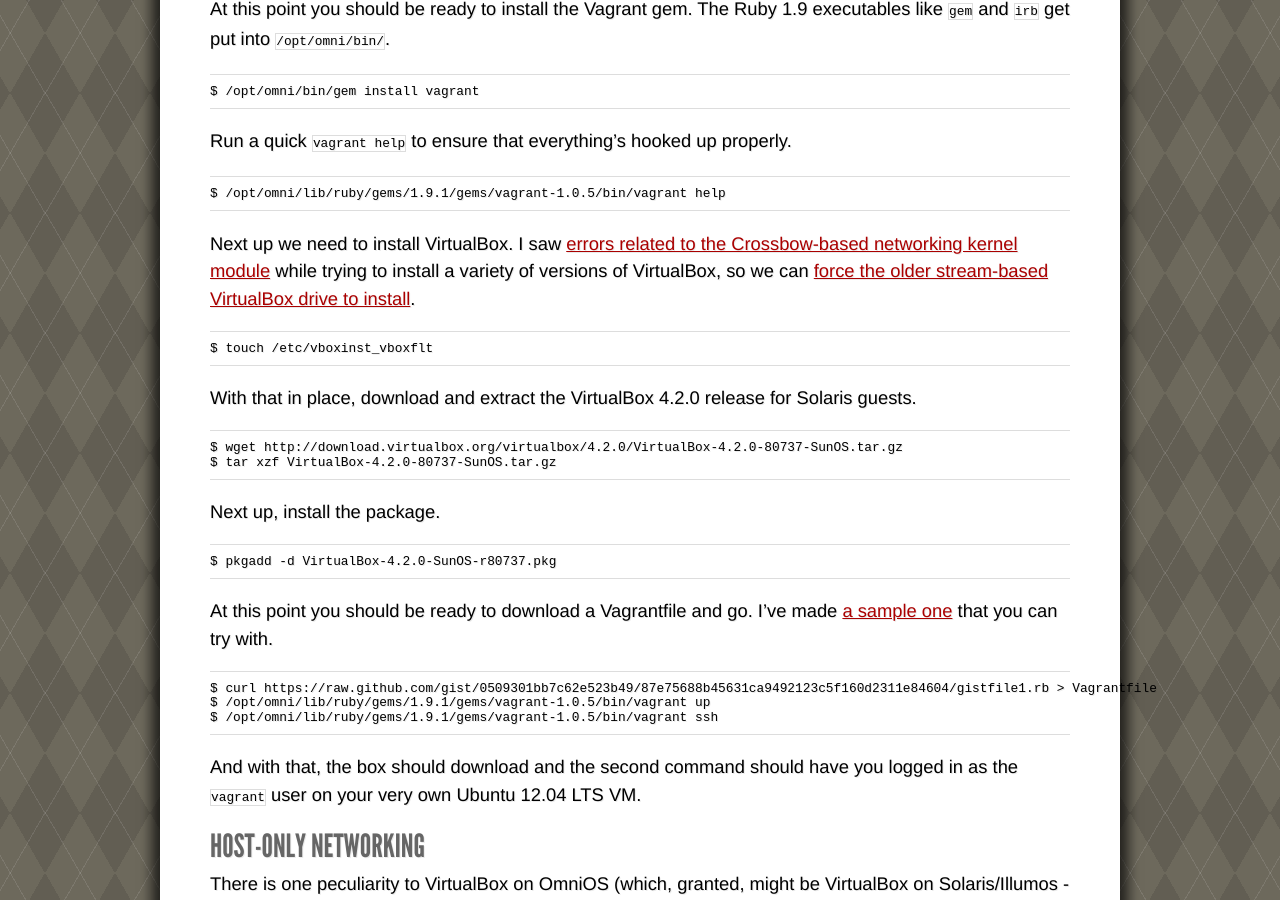
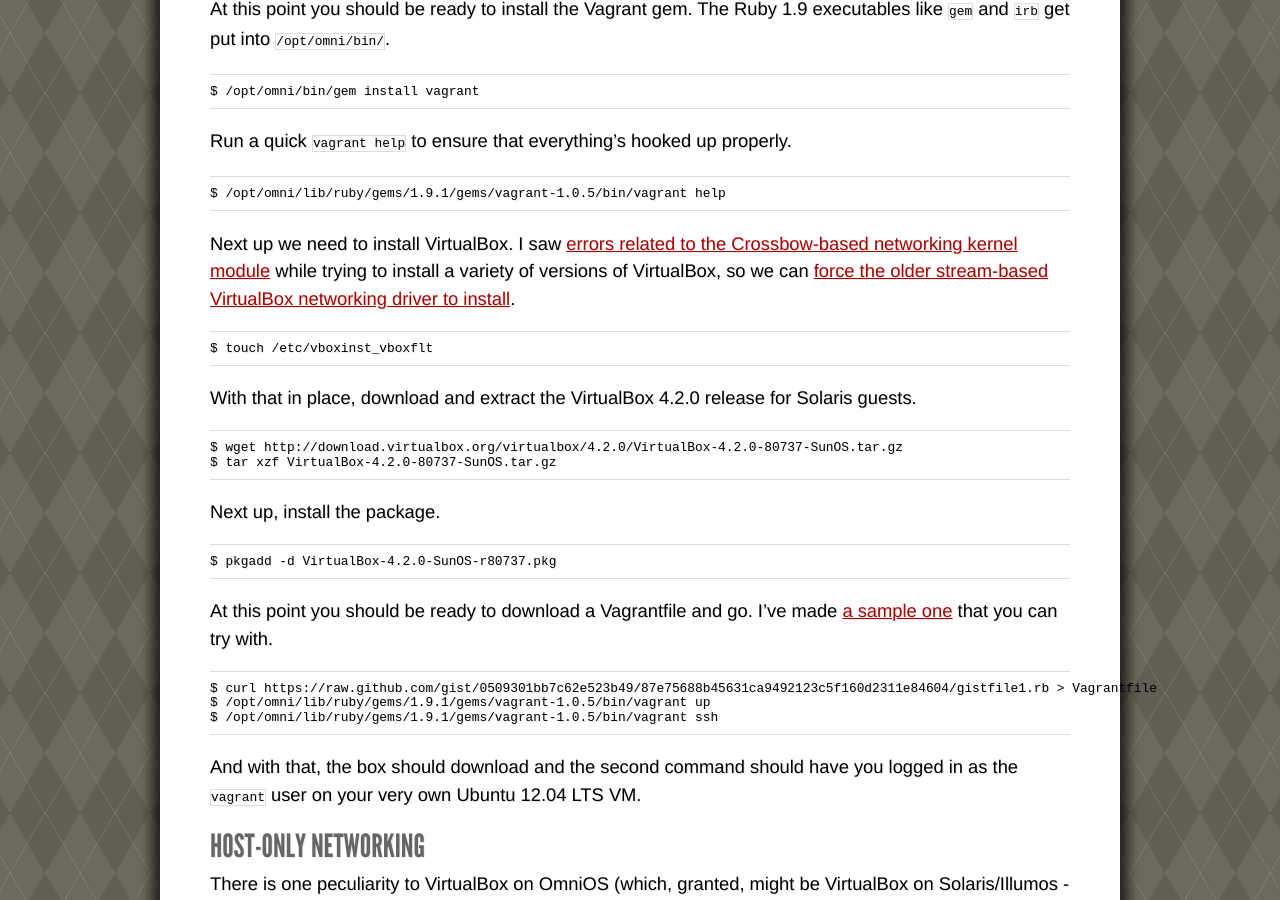
Before and after one commit to smerrill/grenadesandwich.com, a Jekyll site: the page built from _posts/2012-09-23-omnios-vagrant.md, in a window 1280 px wide and 900 px high, scrolled down 1947 px. Built offline with Jekyll 4.4.1, drawn with Linux system fonts in a browser that asks for light colours; Markdown is read by kramdown in place of the engine named in the settings.

Commit message:
Typo fix.

```diff
--- a/_posts/2012-09-23-omnios-vagrant.md
+++ b/_posts/2012-09-23-omnios-vagrant.md
@@ -66,7 +66,7 @@
 
     $ /opt/omni/lib/ruby/gems/1.9.1/gems/vagrant-1.0.5/bin/vagrant help
 
-Next up we need to install VirtualBox. I saw [errors related to the Crossbow-based networking kernel module](https://gist.github.com/7ddfa72c1d97198532ea) while trying to install a variety of versions of VirtualBox, so we can [force the older stream-based VirtualBox drive to install](http://www.virtualbox.org/manual/ch09.html#vboxbowsolaris11).
+Next up we need to install VirtualBox. I saw [errors related to the Crossbow-based networking kernel module](https://gist.github.com/7ddfa72c1d97198532ea) while trying to install a variety of versions of VirtualBox, so we can [force the older stream-based VirtualBox networking driver to install](http://www.virtualbox.org/manual/ch09.html#vboxbowsolaris11).
 
     $ touch /etc/vboxinst_vboxflt
 
```
